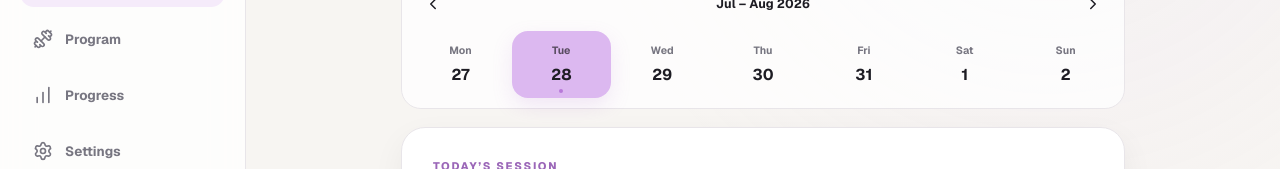
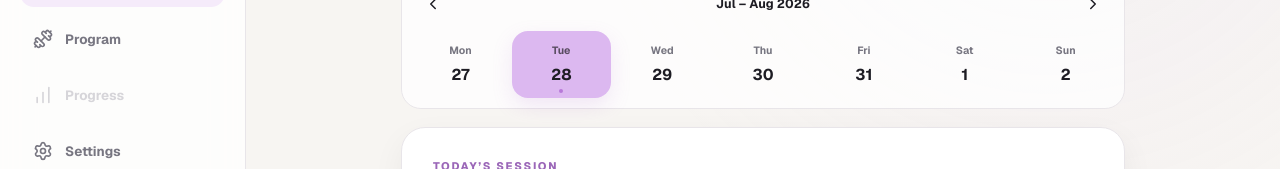
Before and after one commit to Pieter3033/M_GymApp, a Next.js app: page / in a window 1280 px wide. Shown: the part 215-384 px from the top of the page. Built offline with nearby package versions, Linux system fonts and the light colour scheme.

Commit message:
Disable progress navigation

```diff
--- a/app/components/GymApp.tsx
+++ b/app/components/GymApp.tsx
@@ -163,6 +163,20 @@ export function GymApp() {
               <button
                 key={item.id}
                 className={screen === item.id ? "active" : ""}
+                disabled={item.id === "progress"}
+                aria-label={
+                  item.id === "progress" ? "Progress (unavailable)" : item.label
+                }
+                style={
+                  item.id === "progress"
+                    ? {
+                        background: "transparent",
+                        color: "var(--muted-2)",
+                        cursor: "not-allowed",
+                        opacity: 0.42,
+                      }
+                    : undefined
+                }
                 onClick={() => navigate(item.id)}
               >
                 <Icon size={20} />
@@ -198,6 +212,20 @@ export function GymApp() {
                 key={item.id}
                 className={screen === item.id ? "active" : ""}
                 aria-current={screen === item.id ? "page" : undefined}
+                disabled={item.id === "progress"}
+                aria-label={
+                  item.id === "progress" ? "Progress (unavailable)" : item.label
+                }
+                style={
+                  item.id === "progress"
+                    ? {
+                        background: "transparent",
+                        color: "var(--muted-2)",
+                        cursor: "not-allowed",
+                        opacity: 0.42,
+                      }
+                    : undefined
+                }
                 onClick={() => navigate(item.id)}
               >
                 <Icon size={22} />
```
